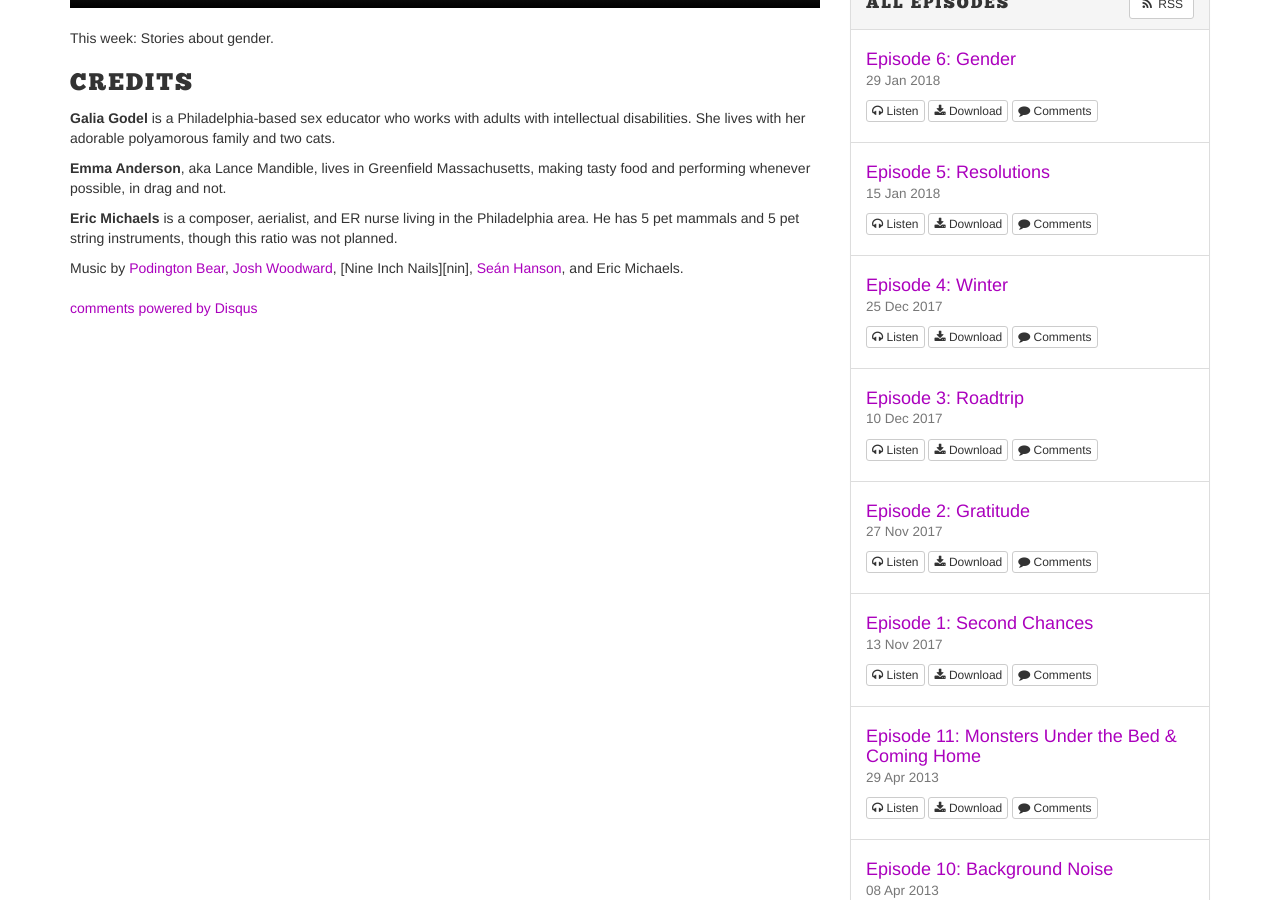
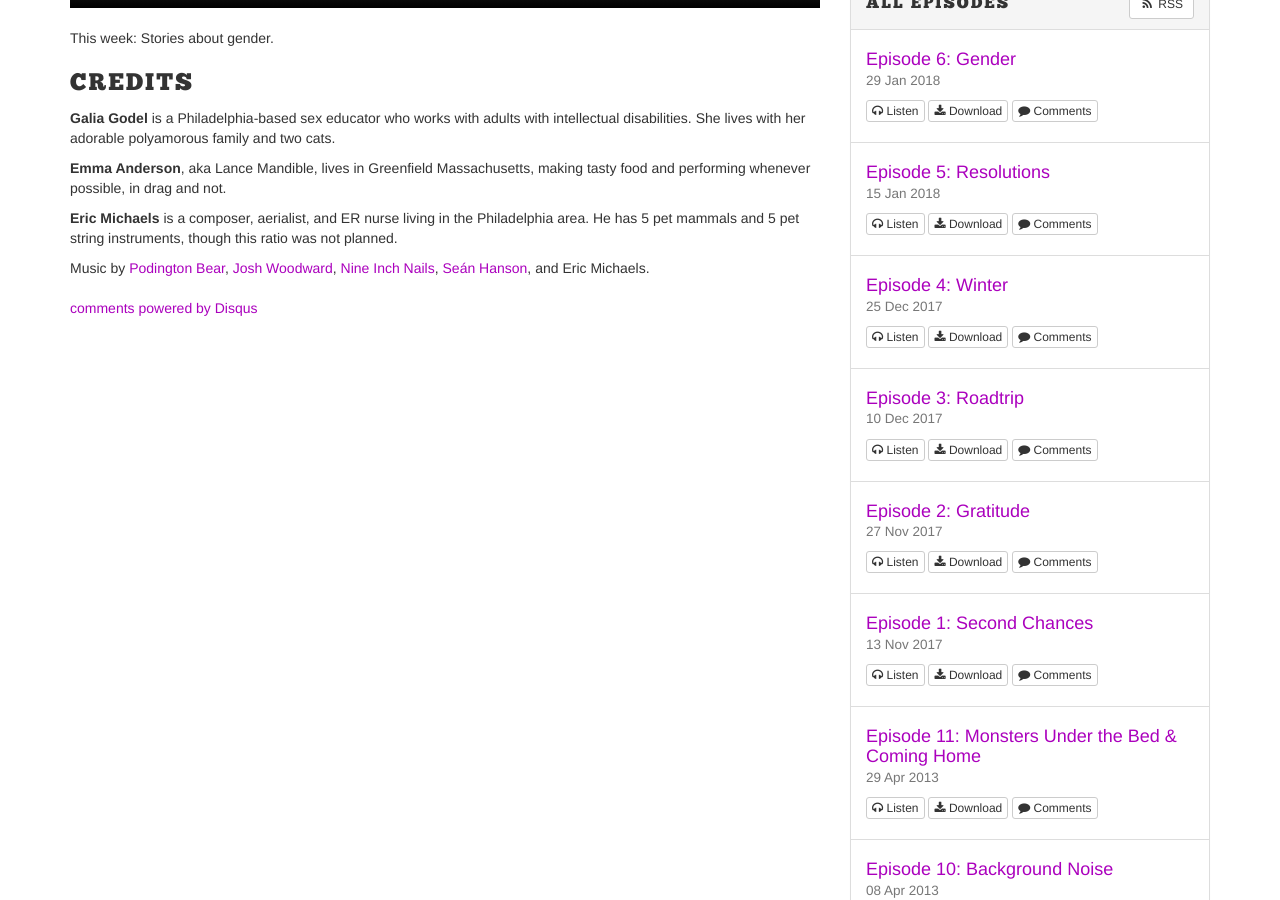
Before and after one commit to secondpage/secondpage, a Jekyll site: the page built from _posts/2018-01-29-gender.md, in a window 1280 px wide and 900 px high, scrolled down 572 px. Built offline with Jekyll 4.4.1, drawn with Linux system fonts in a browser that asks for light colours; nearby versions of some CDN libraries; comment, search, counter and statistics services are not loaded; part of the change alters nothing that is shown.

Commit message:
Add nin link

```diff
--- a/_posts/2018-01-29-gender.md
+++ b/_posts/2018-01-29-gender.md
@@ -24,3 +24,4 @@ Music by [Podington Bear][podington], [Josh Woodward][woodward], [Nine Inch Nail
 [podington]: http://soundofpicture.com/
 [woodward]: http://www.joshwoodward.com/
 [sean]: http://seanmhanson.com/
+[nin]: http://www.nin.com/
```
